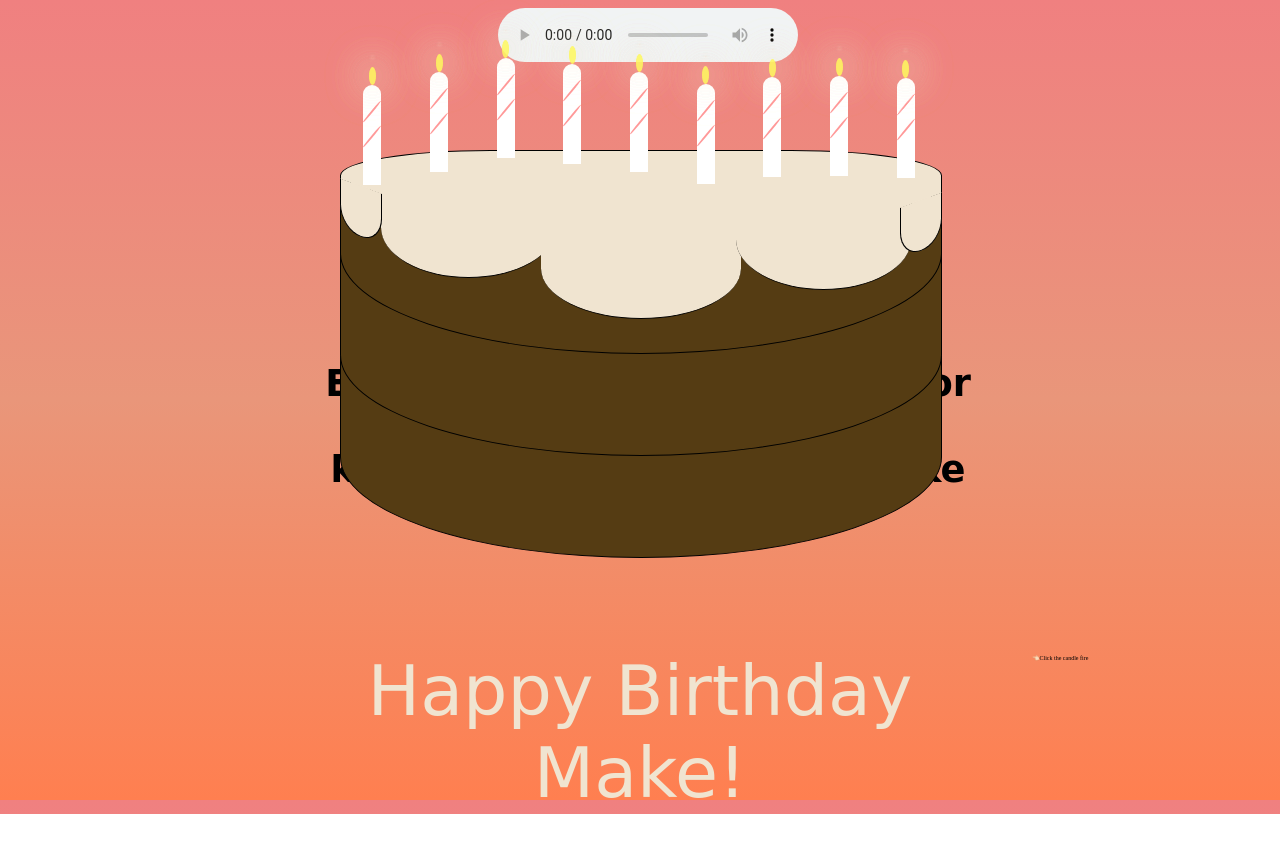
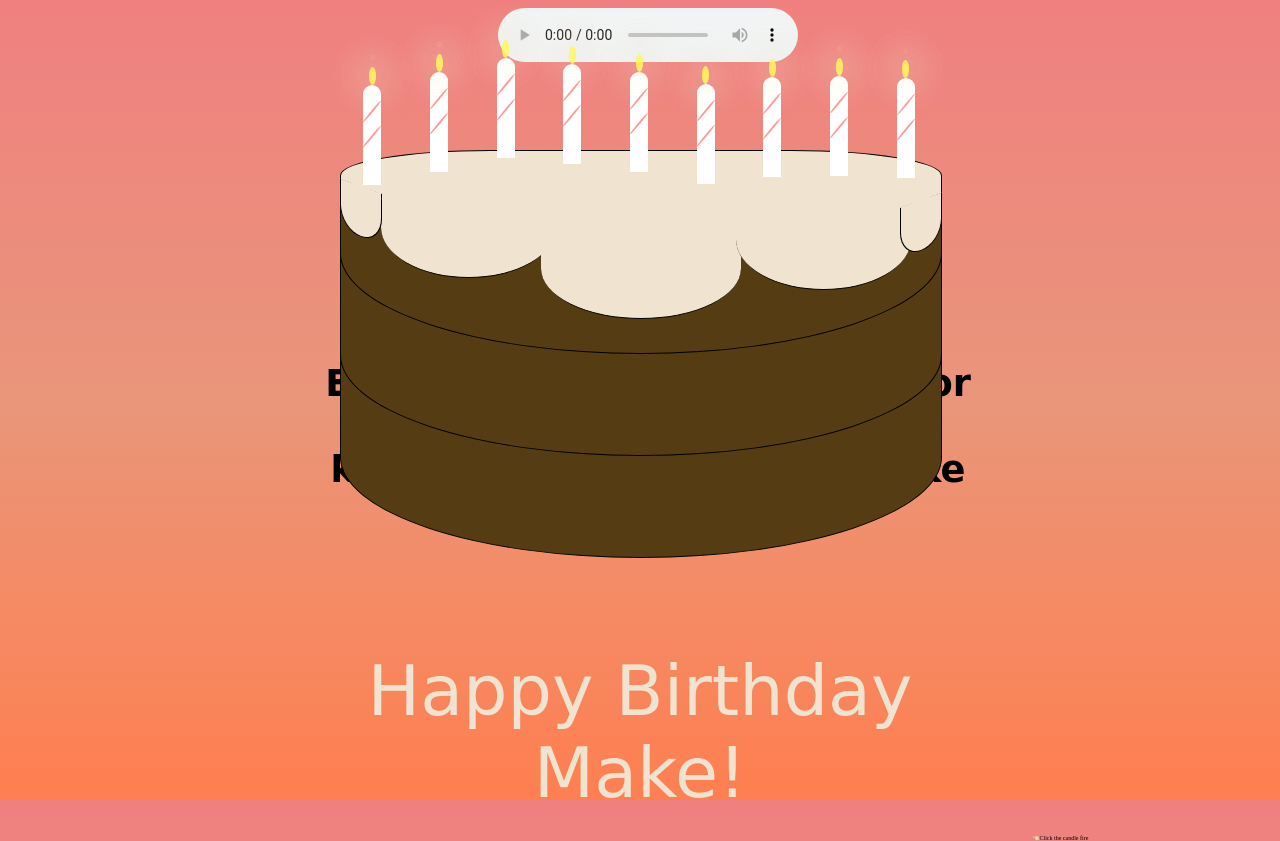
Before and after one commit to ARiir/HapiBdaymake, a plain HTML site: page index.html in a window 1280 px wide. Before the commit the page ends 808 px from the top, so only its background shows below. Drawn offline with Linux system fonts and the light colour scheme.

Commit message:
Update birthday-cake.css

```diff
--- a/birthday-cake.css
+++ b/birthday-cake.css
@@ -213,10 +213,11 @@ h4{
     font-family: 'Leckerli One', cursive;
     font-size: 230%;
     magrgin: -50%;
+    margin-too: -50%;
 }
 
 p{
-    margin-top: -180px;
+    margin-top: 10px;
     margin-left: 80%;
     font-size: 30%
 }
```
